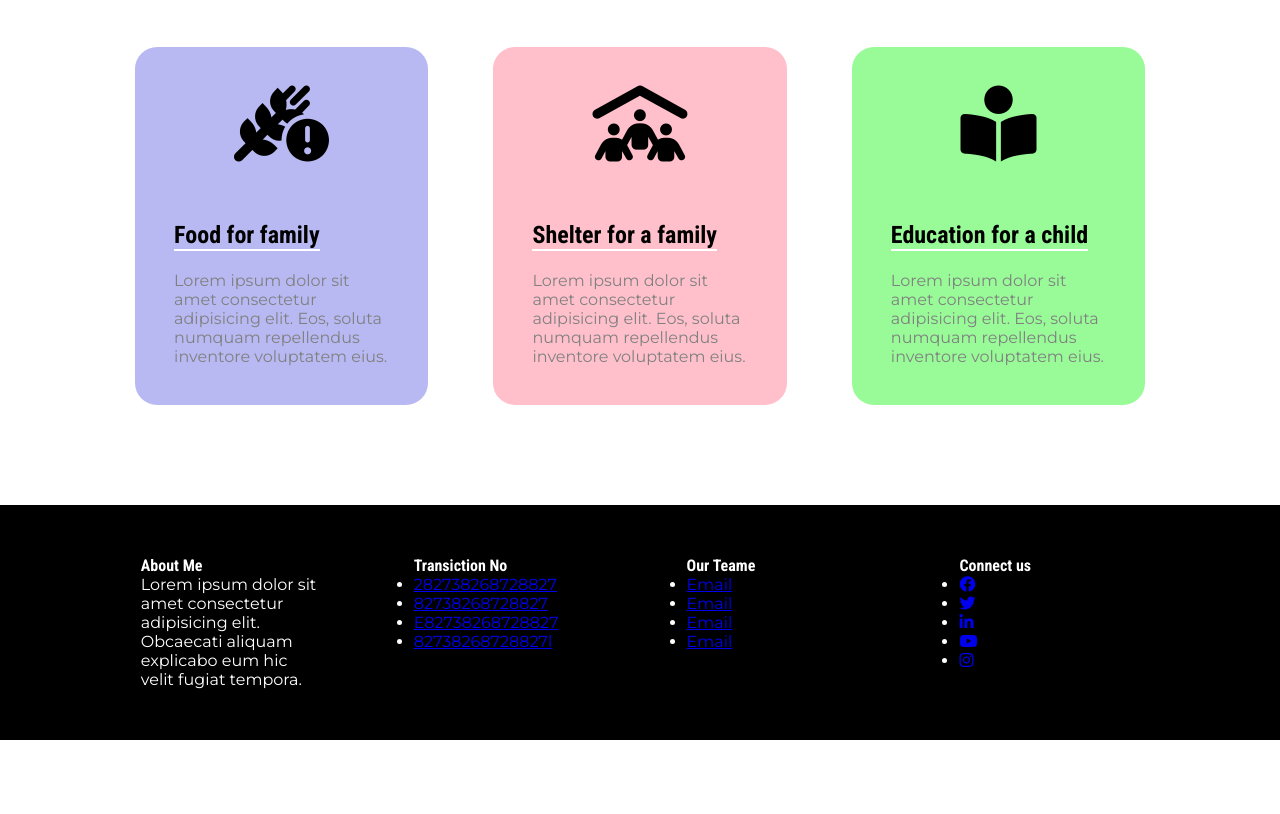
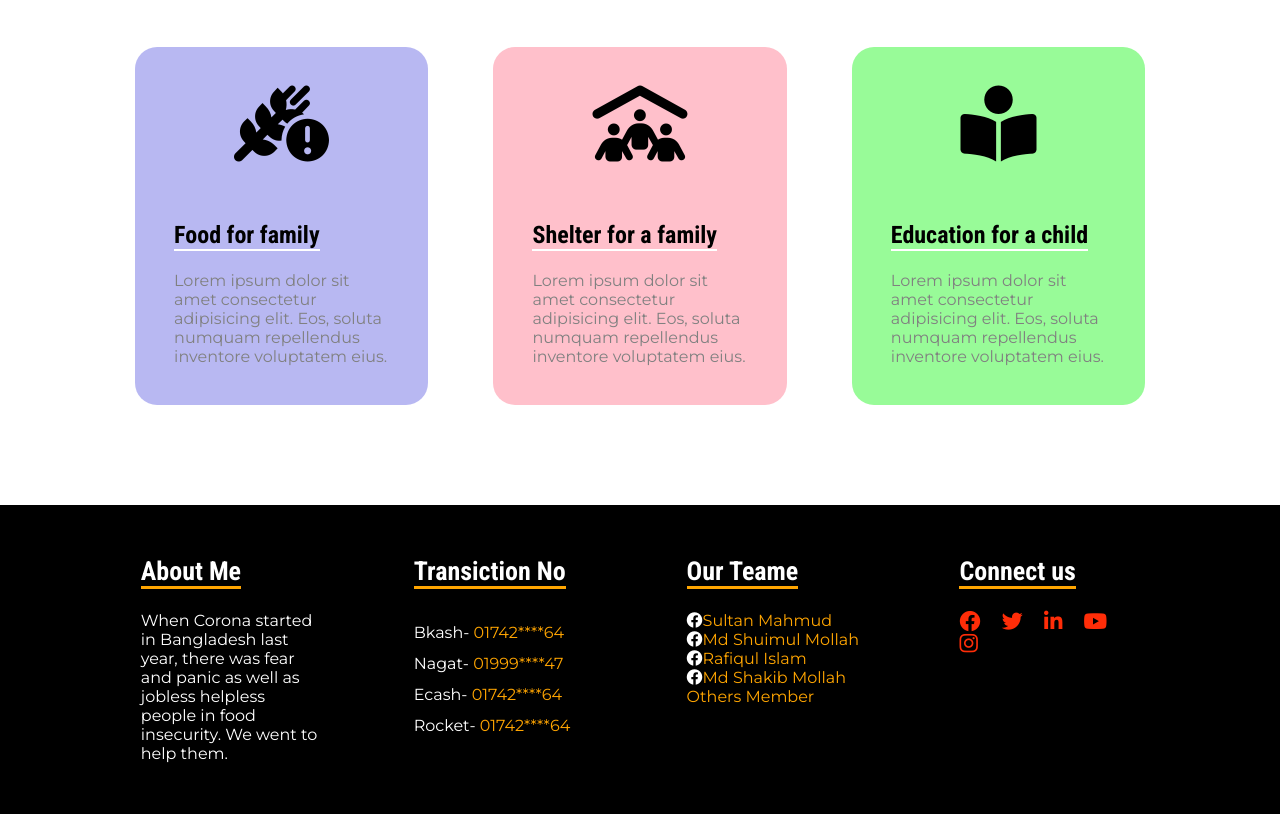
Before and after one commit to sultanmahmud07/my-first-assignment, a plain HTML site: page index.html in a window 1280 px wide. Shown: the part 1560-2374 px from the top of the page. Before the commit the page ends 2300 px from the top, so only its background shows below. Drawn offline with Linux system fonts and the light colour scheme.

Commit message:
some css added

```diff
--- a/index.html
+++ b/index.html
@@ -76,34 +76,35 @@
     <div class="f_contain">
       <div class="connect_info">
         <h3>About Me</h3>
-        <p>Lorem ipsum dolor sit amet consectetur adipisicing elit. Obcaecati aliquam explicabo eum hic velit fugiat tempora.</p>
+        <p id="about_p">When Corona started in Bangladesh last year, there was fear and panic as well as jobless helpless people in food insecurity. We went to help them.</p>
       </div>
       <div class="connect_info">
         <h3>Transiction No</h3>
         <ul>
-          <li><a href="#" target="_blank">282738268728827</a></li>
-          <li><a href="#" target="_blank">82738268728827</a></li>
-          <li><a href="#" target="_blank">E82738268728827</a></li>
-          <li><a href="#" target="_blank">82738268728827l</a></li>
+          <li><p>Bkash-</p><a href="#" target="_blank"> 01742****64</a></li>
+          <li><p>Nagat-</p><a href="#" target="_blank"> 01999****47</a></li>
+          <li><p>Ecash-</p><a href="#" target="_blank"> 01742****64</a></li>
+          <li><p>Rocket-</p><a href="#" target="_blank"> 01742****64</a></li>
         </ul>
       </div>
       <div class="connect_info">
         <h3>Our Teame</h3>
         <ul>
-          <li><a href="#" target="_blank">Email</a></li>
-          <li><a href="#" target="_blank">Email</a></li>
-          <li><a href="#" target="_blank">Email</a></li>
-          <li><a href="#" target="_blank">Email</a></li>
+          <li><i class="fa-brands fa-facebook"></i><a href="#" target="_blank" class="name_a">Sultan Mahmud</a></li>
+          <li><i class="fa-brands fa-facebook"></i><a href="#" target="_blank" class="name_a">Md Shuimul Mollah</a></li>
+          <li><i class="fa-brands fa-facebook"></i><a href="#" target="_blank" class="name_a">Rafiqul Islam</a></li>
+          <li><i class="fa-brands fa-facebook"></i><a href="#" target="_blank" class="name_a">Md Shakib Mollah</a></li>
+          <li><a href="#" target="_blank" id="last_link">Others Member</a></li>
         </ul>
       </div>
       <div class="connect_info">
         <h3>Connect us</h3>
         <ul>
-          <li><a href="#" target="_blank"><i class="fa-brands fa-facebook"></i></a></li>
-          <li><a href="#" target="_blank"><i class="fa-brands fa-twitter"></i></a></li>
-          <li><a href="#" target="_blank"><i class="fa-brands fa-linkedin-in"></i></a></li>
-          <li><a href="#" target="_blank"><i class="fa-brands fa-youtube"></i></a></li>
-          <li><a href="#" target="_blank"><i class="fa-brands fa-instagram"></i></a></li>
+          <li class="social_link"><a href="#" target="_blank"><i class="fa-brands fa-facebook"></i></a></li>
+          <li class="social_link"><a href="#" target="_blank"><i class="fa-brands fa-twitter"></i></a></li>
+          <li class="social_link"><a href="#" target="_blank"><i class="fa-brands fa-linkedin-in"></i></a></li>
+          <li class="social_link"><a href="#" target="_blank"><i class="fa-brands fa-youtube"></i></a></li>
+          <li class="social_link"><a href="#" target="_blank"><i class="fa-brands fa-instagram"></i></a></li>
         </ul>
       </div>
     </div>
--- a/style.css
+++ b/style.css
@@ -249,3 +249,40 @@ footer#footer_s {
 .connect_info {
   width: 18%;
 }
+.connect_info {
+  /* border-right: 3px solid orange; */
+}
+
+.connect_info h3 {
+  font-size: 26px;
+  border-bottom: 3px solid orange;
+  display: inline-block;
+  margin-bottom: 22px;
+}
+
+.connect_info ul {
+  list-style: none;
+}
+
+.connect_info ul li p {
+  margin-top: 12px;
+  display: inline-block;
+}
+
+.connect_info ul li a {
+  text-decoration: none;
+  color: orange;
+}
+li.social_link {
+  display: inline-block;
+  margin-right: 17px;
+}
+
+li.social_link a i {
+  font-size: 21px;
+  color: #ff2d08;
+}
+
+li.social_link a i:hover {
+  color: white;
+}
```
